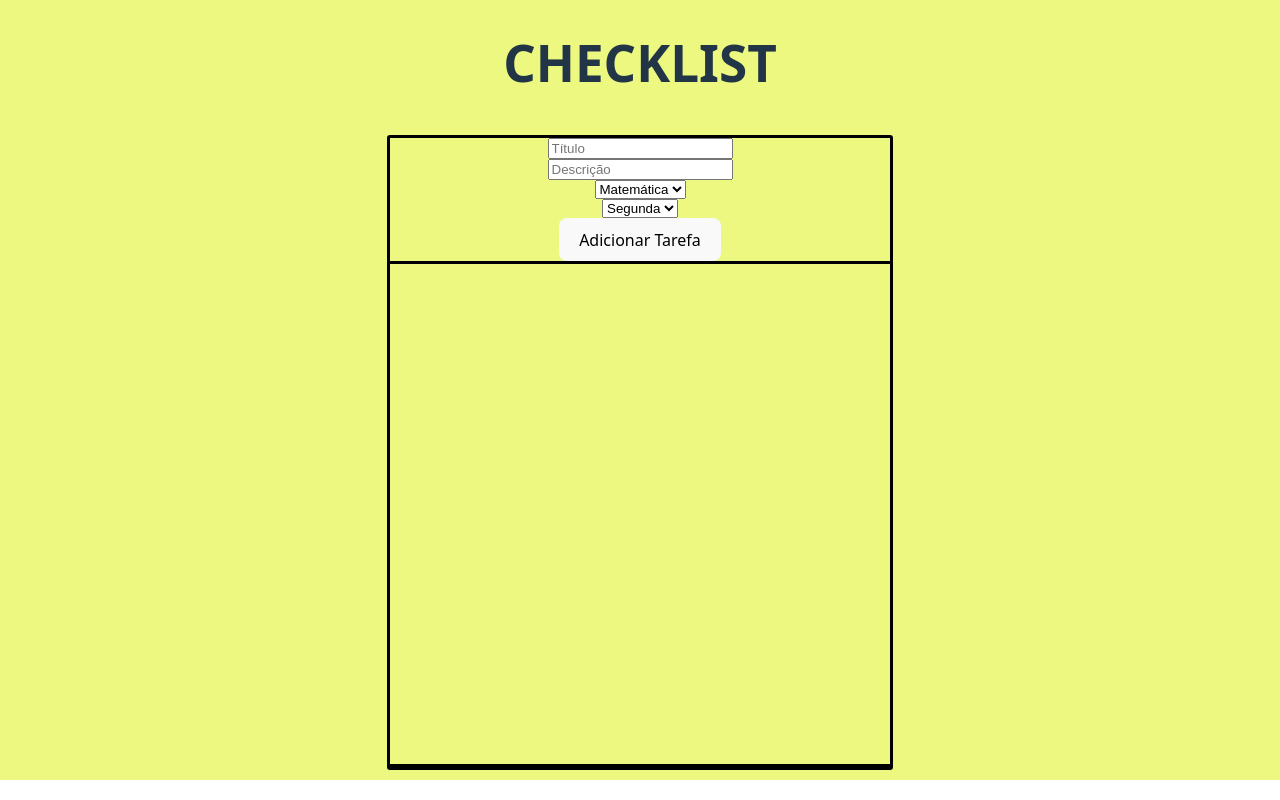
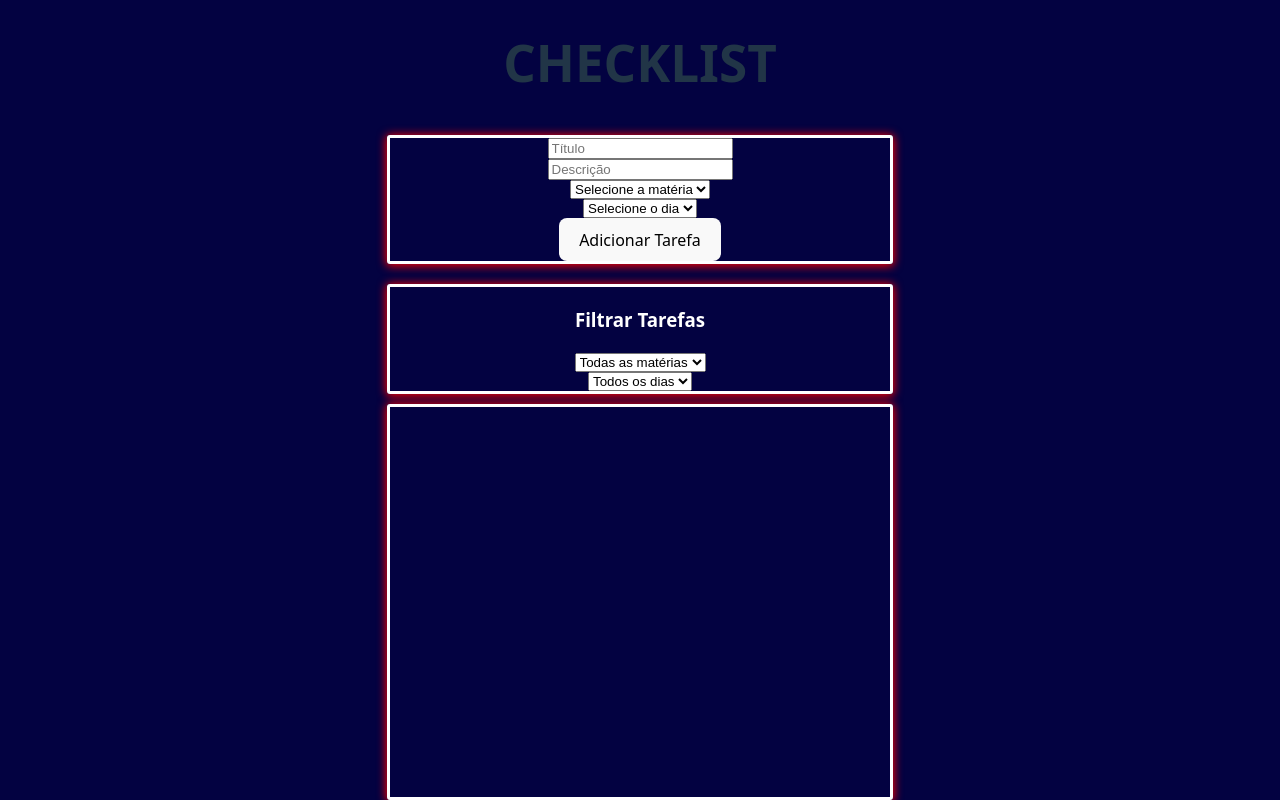
Before and after one commit to felypecarlos99/SaberCarlos1, a React (Vite) app: page / in a window 1280 px wide. Built offline with nearby package versions, Linux system fonts and the light colour scheme.

Commit message:
atualizar ultima aula, que noa salvou nada, então copiei no zap, e colei agora

```diff
--- a/src/App.css
+++ b/src/App.css
@@ -1,17 +1,18 @@
 .container{
   width: 100%;
+  height: 100vh;
   display: flex;
   justify-content: center;
   align-items: center;
   flex-direction: column;
-  background-color: #ecf87f;
+  background-color:rgb(3, 2, 65);
 }
 
 .card1{
   width: 500px;
   height: 300px;
   margin-top: 10px;
-  border: 3px solid black;
+  border: 3px solid white;
   margin-bottom: 10px;
   border-radius: 3px;
   height: auto;
@@ -20,11 +21,33 @@
   justify-content: center;
   align-items: center;
   flex-direction: column;
+  box-shadow: 0px 1px 10px 1px red;
 }
 
-.card2{
+.card2 {
+  width: 500px;
+  height: auto;
+  margin-top: 10px;
+  border: 3px solid white;
+  margin-bottom: 10px;
+  border-radius: 3px;
+  display: flex;
+  justify-content: center;
+  align-items: center;
+  flex-direction: column;
+  box-shadow: 0px 1px 10px 1px red;
+  color: white;
+}
+
+.card3{
   height: 500px;
   width: 500px;
-  border: 3px solid black;
+  display: flex;
+  justify-content: center;
+  align-items: center;
+  flex-direction: column;
+  border: 3px solid white;
   border-radius: 3px;
+  box-shadow: 0px 1px 10px 1px red;
+  color: white;
 }
--- a/src/App.jsx
+++ b/src/App.jsx
@@ -1,83 +1,119 @@
 import { useState } from 'react'
-import reactLogo from './assets/react.svg'
-import viteLogo from '/vite.svg'
 import './App.css'
-// let array = [{},{}]
-let tarefas =[]
+
+let tarefas = []
+
 function App() {
   const [descricao, setDescricao] = useState("")
   const [titulo, setTitulo] = useState("")
   const [materia, setMateria] = useState("")
   const [dia, setDia] = useState("")
-  // const handleFilter = array.filter(item=>materia===item.materia)
+  const [atualizar, setAtualizar] = useState(0)
+  const [filtroMateria, setFiltroMateria] = useState("")
+  const [filtroDia, setFiltroDia] = useState("")
 
   const handleClick = () => {
-    tarefas.push({ id: tarefas.length, materia, dia, descricao, titulo })
-    console.log(tarefas)
+    tarefas.push({
+      id: tarefas.length,
+      materia,
+      dia,
+      descricao,
+      titulo,
+      concluida: false
+    })
+    setDescricao("")
+    setTitulo("")
     setMateria("")
     setDia("")
-    setTitulo("")
-    setDescricao("")
+    setAtualizar(atualizar + 1)
   }
 
-  const handleTitulo = (e) => {
-    setTitulo(e.target.value)
+  const marcarConcluida = (id) => {
+    const tarefa = tarefas.find(t => t.id === id)
+    if (tarefa) {
+      tarefa.concluida = !tarefa.concluida
+      setAtualizar(atualizar + 1)
+    }
   }
 
-  const handleDescricao = (e) => {
-    setDescricao(e.target.value)
-  }
+  const tarefasFiltradas = tarefas.filter(t =>
+    (filtroMateria === "" || t.materia === filtroMateria) &&
+    (filtroDia === "" || t.dia === filtroDia)
+  )
 
-  const handleMateria = (e) => {
-    setMateria(e.target.value)
-  }
-
-  const handleDia = (e) => {
-    setDia(e.target.value)
-  }
   return (
     <>
       <div className='container'>
         <div><h1>CHECKLIST</h1></div>
-        <div className='card1'><input type='text'
-          placeholder='Título'
-          onChange={handleTitulo}
-          value={titulo} />
-          <input type="text"
-            placeholder='Descrição'
-            onChange={handleDescricao}
-            value={descricao} />
-          <select onChange={handleMateria}>
-            <option value="valor1">Matemática</option>
-            <option value="valor2">Português</option>
-            <option value="valor3">Física</option>
-            <option value="valor4">História</option>
-            <option value="valor5">Geografia</option>
-            <option value="valor6">Química</option>
-            <option value="valor7">Religião</option>
-            <option value="valor8">Filosofia</option>
 
+        <div className='card1'>
+          <input type='text' placeholder='Título' onChange={e => setTitulo(e.target.value)} value={titulo} />
+          <input type="text" placeholder='Descrição' onChange={e => setDescricao(e.target.value)} value={descricao} />
+
+          <select onChange={e => setMateria(e.target.value)} value={materia}>
+            <option value="">Selecione a matéria</option>
+            <option value="Matemática">Matemática</option>
+            <option value="Português">Português</option>
+            <option value="Física">Física</option>
+            <option value="História">História</option>
+            <option value="Geografia">Geografia</option>
+            <option value="Química">Química</option>
+            <option value="Religião">Religião</option>
+            <option value="Filosofia">Filosofia</option>
           </select>
-          <select onChange={handleDia}>
-            <option value="valor1">Segunda</option>
-            <option value="valor2">Terça</option>
-            <option value="valor3">Quarta</option>
-            <option value="valor4">Quinta</option>
-            <option value="valor5">Sexta</option>
 
+          <select onChange={e => setDia(e.target.value)} value={dia}>
+            <option value="">Selecione o dia</option>
+            <option value="Segunda">Segunda</option>
+            <option value="Terça">Terça</option>
+            <option value="Quarta">Quarta</option>
+            <option value="Quinta">Quinta</option>
+            <option value="Sexta">Sexta</option>
           </select>
-          <button onClick={handleClick}>Adicionar Tarefa </button>
 
-          <div className='card2'>
-            {tarefas.map(e => (
-              <div key={e.materia}>
-                <p>Título: {e.titulo}</p>
-                <p>Descrição: {e.descricao}</p>
-                <p>Matéria: {e.materia}</p>
-                <p>Dia: {e.dia}</p>
-              </div>
-            ))}
-          </div>
+          <button onClick={handleClick}>Adicionar Tarefa</button>
+        </div>
+
+
+        <div className='card2'>
+          <h3>Filtrar Tarefas</h3>
+          <select onChange={e => setFiltroMateria(e.target.value)} value={filtroMateria}>
+            <option value="">Todas as matérias</option>
+            <option value="Matemática">Matemática</option>
+            <option value="Português">Português</option>
+            <option value="Física">Física</option>
+            <option value="História">História</option>
+            <option value="Geografia">Geografia</option>
+            <option value="Química">Química</option>
+            <option value="Religião">Religião</option>
+            <option value="Filosofia">Filosofia</option>
+          </select>
+
+          <select onChange={e => setFiltroDia(e.target.value)} value={filtroDia}>
+            <option value="">Todos os dias</option>
+            <option value="Segunda">Segunda</option>
+            <option value="Terça">Terça</option>
+            <option value="Quarta">Quarta</option>
+            <option value="Quinta">Quinta</option>
+            <option value="Sexta">Sexta</option>
+          </select>
+        </div>
+
+
+        <div className='card3'>
+          {tarefasFiltradas.map(e => (
+            <div key={e.id} style={{ textDecoration: e.concluida ? 'line-through' : 'none' }}>
+              <input
+                type="checkbox"
+                checked={e.concluida}
+                onChange={() => marcarConcluida(e.id)}
+              />
+              <p><strong>Título:</strong> {e.titulo}</p>
+              <p><strong>Descrição:</strong> {e.descricao}</p>
+              <p><strong>Matéria:</strong> {e.materia}</p>
+              <p><strong>Dia:</strong> {e.dia}</p>
+            </div>
+          ))}
         </div>
       </div>
     </>
```
